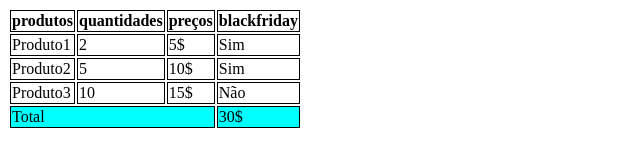
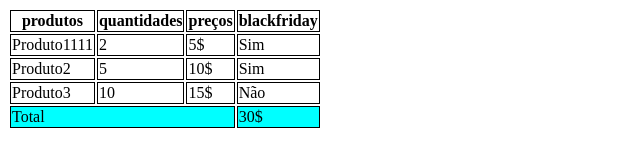
Before and after one commit to patriciaf-santos/aula-tabela, a plain HTML site: page index.html in a window 1280 px wide. Shown: the whole page, without its empty margins (0-640 px from the left). Drawn offline with Linux system fonts and the light colour scheme.

```diff
--- a/index.html
+++ b/index.html
@@ -27,7 +27,7 @@
 
         <tbody>
             <tr>
-                <td>Produto1</td>
+                <td>Produto1111</td>
                 <td>2</td>
                 <td>5$</td>
                 <td>Sim</td>
```
